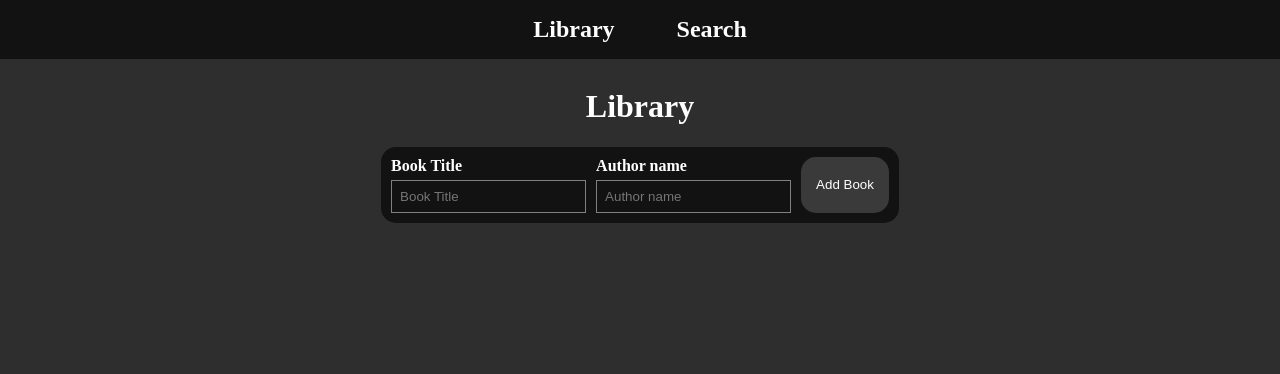
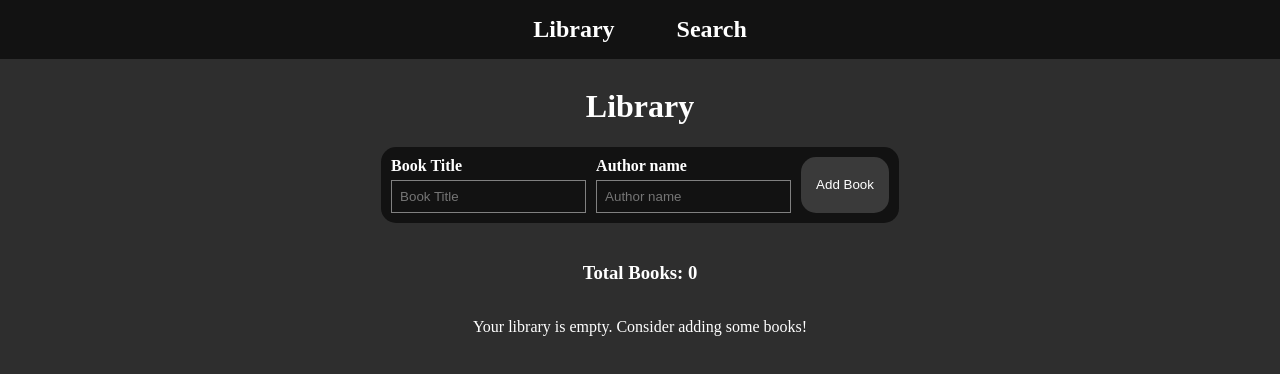
Before and after one commit to JacobRenne/vue-project, a Vue app: page /#/ in a window 1280 px wide. Shown: the top 374 px of the page. Built offline with nearby package versions, Linux system fonts and the light colour scheme.

Commit message:
Fulfilling v-if, computed and watch requirements, also checkpoint before messing with props

```diff
--- a/src/Composables.vue
+++ b/src/Composables.vue
@@ -1,10 +1,16 @@
 <script>
 import { v4 as uuidv4 } from 'uuid'
-import { ref } from 'vue'
+import { ref, watch } from 'vue'
 
 
 export const library = ref([])
 
+watch(library, () => {
+        localStorage.setItem("library", JSON.stringify(library.value))
+        console.log("library changed")
+    },
+    { deep: true }
+)
 
 export function addBook(title, author) {
     library.value.push({
@@ -14,7 +20,6 @@ export function addBook(title, author) {
         id: uuidv4(),
     })
 
-    localStorage.setItem("library", JSON.stringify(library.value))
 }
 
 
--- a/src/views/Library.vue
+++ b/src/views/Library.vue
@@ -2,6 +2,7 @@
 import { addBook } from '../Composables.vue'
 import { library } from '../Composables.vue'
 import { ref } from 'vue'
+import { computed } from 'vue'
 
 const title = ref('')
 const author = ref('')
@@ -28,8 +29,9 @@ function changeRead(id) {
 
 function removeBook(id) {
 	library.value = library.value.filter((book) => book.id !== id)
-	localStorage.setItem("library", JSON.stringify(library.value))
 }
+
+const bookCount = computed(() => library.value.length)
 
 </script>
 
@@ -48,6 +50,10 @@ function removeBook(id) {
 		</div>
     	<button type="submit">Add Book</button>
     </form>
+
+	<h3 style="color: white;">Total Books: {{ bookCount }}</h3>
+
+	<p v-if="library.length === 0" style="color: white;">Your library is empty. Consider adding some books!</p>
 
     <div class="book-list">
         <div class="book-card" v-for="book in library" :key="book.id">
--- a/src/views/Search.vue
+++ b/src/views/Search.vue
@@ -11,7 +11,7 @@ const searchArray = ref([
 
 async function searchBooks() {
     let response = await axios.get(`https://openlibrary.org/search.json?q=${search.value}&limit=20`)
-    searchArray.value = response.data.docs
+    searchArray.value = await response.data.docs
     search.value = ''
 }
 
```
